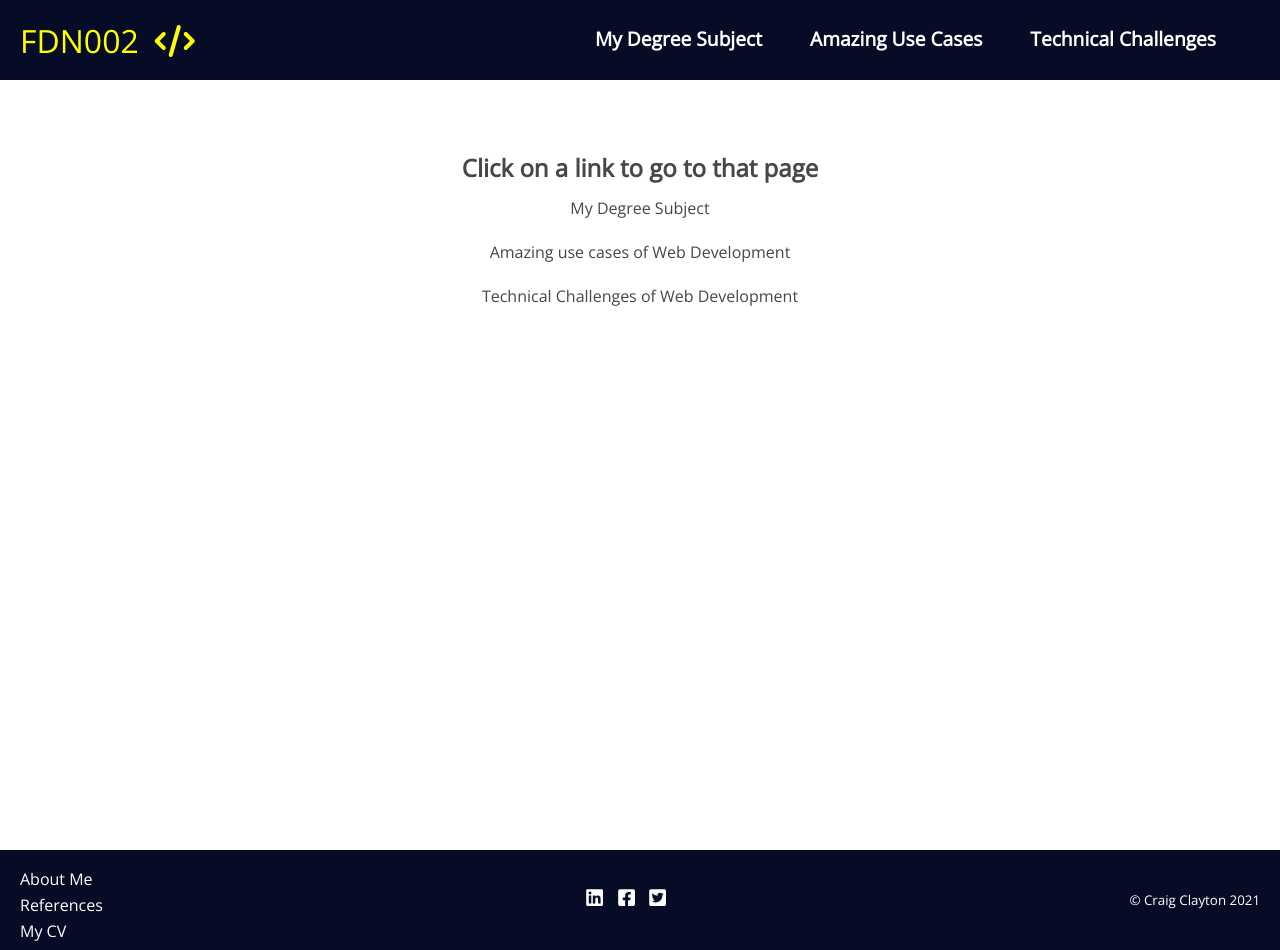
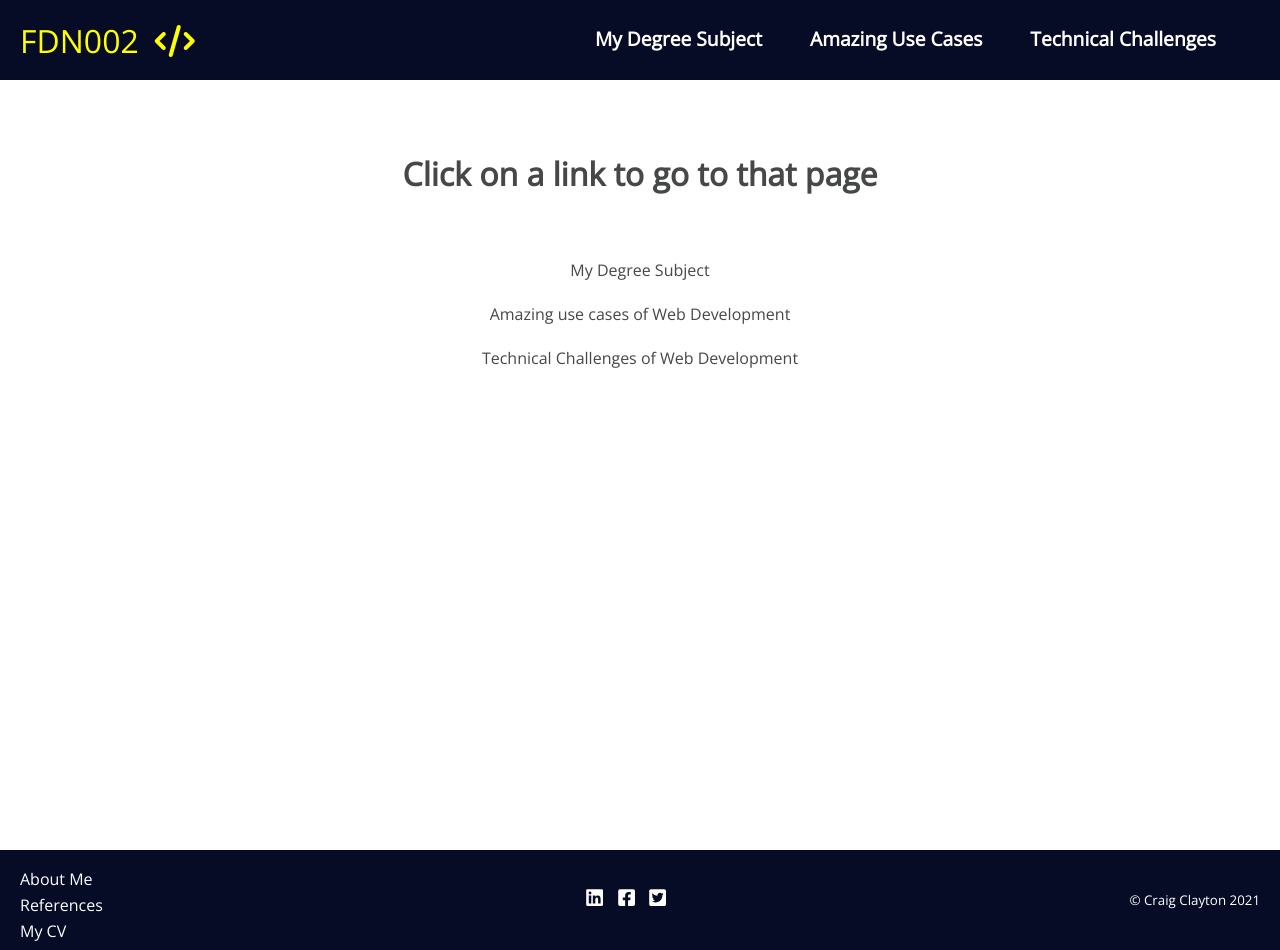
Before and after one commit to BullDogPatch/FDN002_University_Project, a React (Create React App) app: page / in a window 1280 px wide. Built offline with nearby package versions, Linux system fonts and the light colour scheme.

Commit message:
Changed heading Changed h2 to h1 and added padding

```diff
--- a/src/components/pages/Home.css
+++ b/src/components/pages/Home.css
@@ -4,6 +4,10 @@
   margin: auto;
   width: 80%;
   height: 100vh;
+}
+
+.home-container h1 {
+  padding-bottom: 50px;
 }
 
 img {
--- a/src/components/pages/Home.js
+++ b/src/components/pages/Home.js
@@ -5,7 +5,7 @@ const Home = () => {
   return (
     <>
       <div className="container home-container">
-        <h2>Click on a link to go to that page</h2>
+        <h1>Click on a link to go to that page</h1>
         <Link to="/degree-subject" className="goto-page-links">
           My Degree Subject
         </Link>
```
